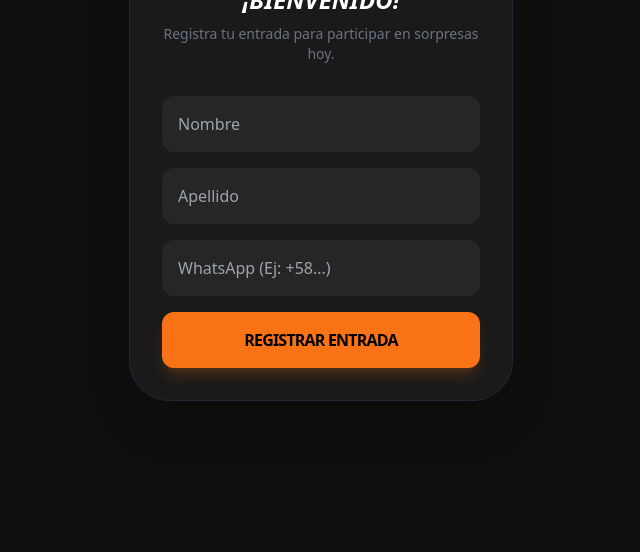
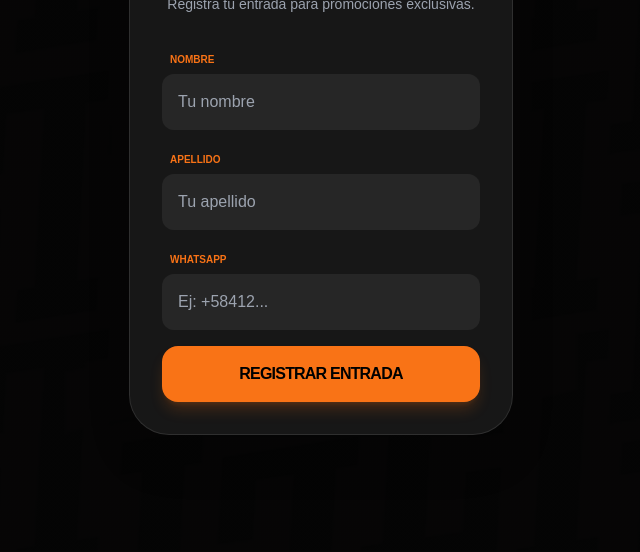
Before and after one commit to imbryan140/la-hielera-ticket, a plain HTML site: page entrada.html in a window 1280 px wide. Shown: the part 248-800 px from the top of the page, without its empty margins (319-959 px from the left). Drawn offline with nearby package versions, Linux system fonts and the light colour scheme.

Commit message:
entrada.html

```diff
--- a/entrada.html
+++ b/entrada.html
@@ -5,21 +5,68 @@
     <meta name="viewport" content="width=device-width, initial-scale=1.0">
     <title>Registro | La Hielera</title>
     <script src="https://cdn.tailwindcss.com"></script>
+    <style>
+        body {
+            background-color: #000;
+            margin: 0;
+            padding: 0;
+            color: white;
+            font-family: sans-serif;
+        }
+
+        /* CAPA DE FONDO COMPATIBLE CON MÓVILES */
+        body::before {
+            content: "";
+            position: fixed;
+            top: 0;
+            left: 0;
+            width: 100%;
+            height: 100%;
+            /* Ajusta la opacidad del fondo (0.8 es bastante oscuro para que se lea el texto) */
+            background: linear-gradient(rgba(0,0,0,0.8), rgba(0,0,0,0.8)), url('fondo.jpg');
+            background-size: cover;
+            background-position: center;
+            z-index: -1;
+        }
+
+        .glass-card {
+            background-color: rgba(26, 26, 26, 0.9);
+            border: 1px solid rgba(255, 255, 255, 0.1);
+            backdrop-filter: blur(10px);
+        }
+    </style>
 </head>
-<body class="bg-[#0f0f0f] flex items-center justify-center min-h-screen p-6 text-white font-sans">
-    <div class="bg-[#1a1a1a] p-8 rounded-[2.5rem] border border-gray-800 shadow-2xl max-w-sm w-full text-center">
-        <img src="logo.png" alt="Logo" class="w-24 mx-auto mb-6">
-        <h1 class="text-2xl font-black uppercase italic mb-2">¡Bienvenido!</h1>
-        <p class="text-gray-500 text-sm mb-8">Registra tu entrada para participar en sorpresas hoy.</p>
+<body class="flex items-center justify-center min-h-screen p-6">
 
-        <div class="space-y-4">
-            <input type="text" id="nombre" placeholder="Nombre" class="w-full bg-[#262626] p-4 rounded-xl outline-none focus:ring-2 focus:ring-orange-500 border-none">
-            <input type="text" id="apellido" placeholder="Apellido" class="w-full bg-[#262626] p-4 rounded-xl outline-none focus:ring-2 focus:ring-orange-500 border-none">
-            <input type="tel" id="telefono" placeholder="WhatsApp (Ej: +58...)" class="w-full bg-[#262626] p-4 rounded-xl outline-none focus:ring-2 focus:ring-orange-500 border-none">
+    <div class="glass-card p-8 rounded-[2.5rem] shadow-2xl max-w-sm w-full text-center">
+        <img src="logo.png" alt="La Hielera" class="w-24 mx-auto mb-6">
 
-            <button onclick="registrarEntrada()" id="btn-reg" class="w-full bg-orange-500 hover:bg-orange-600 text-black font-black py-4 rounded-xl transition transform active:scale-95 uppercase tracking-tighter shadow-lg shadow-orange-500/20">
+        <h1 class="text-3xl font-black uppercase italic mb-2 tracking-tighter">Bienvenido</h1>
+        <p class="text-gray-400 text-sm mb-8">Registra tu entrada para promociones exclusivas.</p>
+
+        <div class="space-y-4 text-left">
+            <div>
+                <label class="text-[10px] uppercase text-orange-500 font-bold ml-2">Nombre</label>
+                <input type="text" id="nombre" placeholder="Tu nombre"
+                    class="w-full bg-[#262626] p-4 rounded-xl outline-none focus:ring-2 focus:ring-orange-500 border-none text-white mt-1">
+            </div>
+
+            <div>
+                <label class="text-[10px] uppercase text-orange-500 font-bold ml-2">Apellido</label>
+                <input type="text" id="apellido" placeholder="Tu apellido"
+                    class="w-full bg-[#262626] p-4 rounded-xl outline-none focus:ring-2 focus:ring-orange-500 border-none text-white mt-1">
+            </div>
+
+            <div>
+                <label class="text-[10px] uppercase text-orange-500 font-bold ml-2">WhatsApp</label>
+                <input type="tel" id="telefono" placeholder="Ej: +58412..."
+                    class="w-full bg-[#262626] p-4 rounded-xl outline-none focus:ring-2 focus:ring-orange-500 border-none text-white mt-1">
+            </div>
+
+            <button onclick="registrarEntrada()" id="btn-reg"
+                class="w-full bg-orange-500 hover:bg-orange-600 text-black font-black py-4 rounded-2xl transition transform active:scale-95 uppercase tracking-tighter shadow-lg shadow-orange-500/20 mt-4">
                 REGISTRAR ENTRADA
-            </div>
+            </button>
         </div>
     </div>
 
@@ -45,22 +92,29 @@
             const telefono = document.getElementById('telefono').value.trim();
             const btn = document.getElementById('btn-reg');
 
-            if(!nombre || !apellido || !telefono) return alert("Completa todos los datos.");
+            if(!nombre || !apellido || !telefono) {
+                alert("Por favor, completa todos los campos.");
+                return;
+            }
 
-            btn.disabled = true; btn.innerText = "Registrando...";
+            btn.disabled = true;
+            btn.innerText = "REGISTRANDO...";
 
             try {
                 await addDoc(collection(db, "asistencias"), {
-                    nombre, apellido, telefono,
+                    nombre,
+                    apellido,
+                    telefono,
                     fecha: new Date().toLocaleDateString(),
                     hora: new Date().toLocaleTimeString(),
                     timestamp: new Date()
                 });
-                alert("¡Bienvenido a La Hielera! Disfruta tu estancia.");
+                alert("¡Registro exitoso! Bienvenido a La Hielera.");
                 location.reload();
             } catch (e) {
-                alert("Error de conexión.");
-                btn.disabled = false; btn.innerText = "REGISTRAR ENTRADA";
+                alert("Error al registrar. Revisa tus reglas de Firebase.");
+                btn.disabled = false;
+                btn.innerText = "REGISTRAR ENTRADA";
             }
         };
     </script>
```
